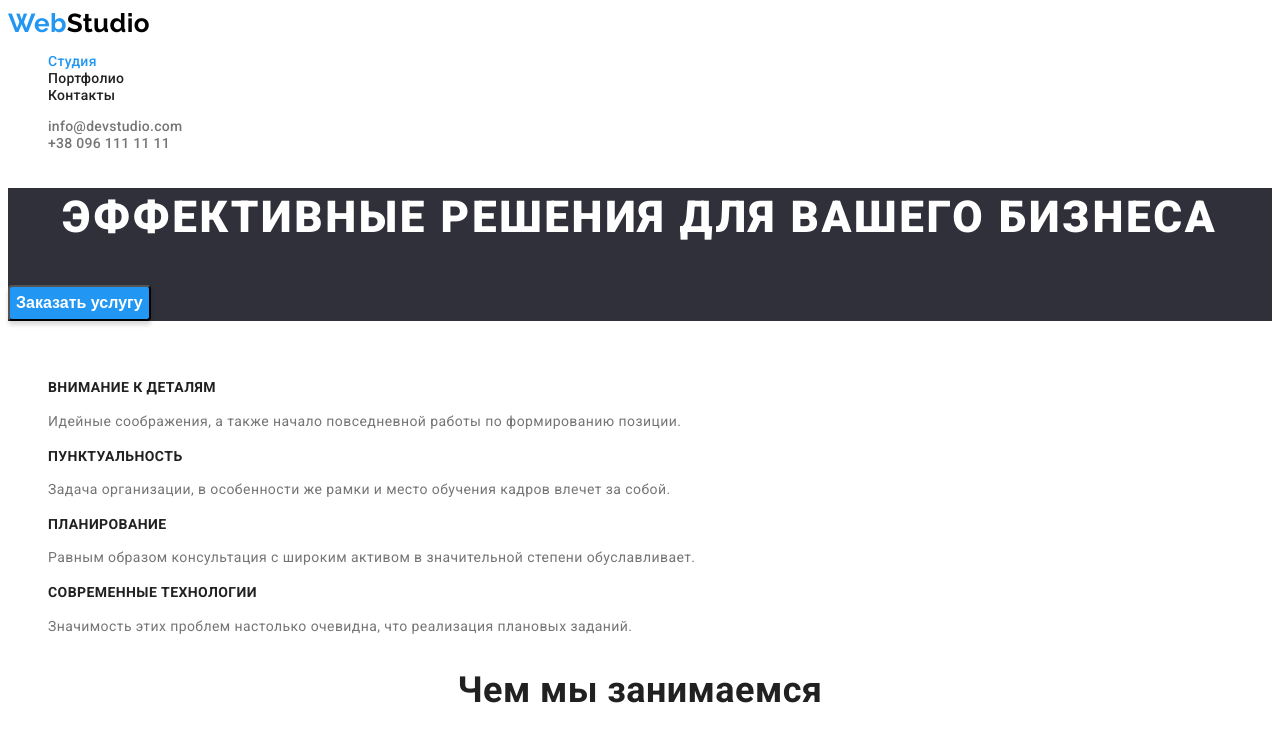
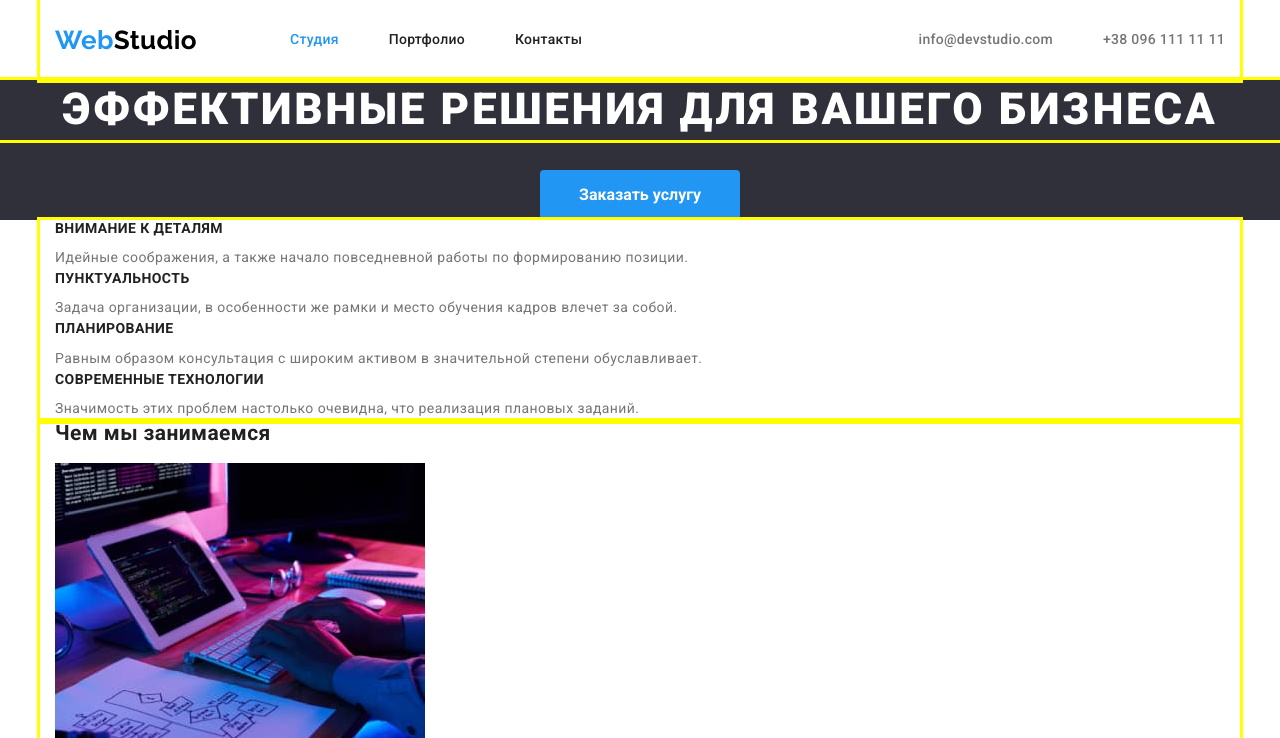
Before and after one commit to Yaros5lav/goit-markup-hw-03, a plain HTML site: page index.html in a window 1280 px wide. Shown: the top 738 px of the page. Drawn offline with nearby package versions, Linux system fonts and the light colour scheme.

Commit message:
adds flexboxes and completes header

```diff
--- a/css/styles.css
+++ b/css/styles.css
@@ -25,21 +25,40 @@ body {
 	letter-spacing: 0.03em;
 	font-size: 14px;
 }
+
+}
 .section-title {
+	margin-bottom: 50px;
 	font-size: 36px;
 	line-height: 1.17;
 	text-align: center;
 }
+.hidden {
+	position: absolute;
+	white-space: nowrap;
+	width: 1px;
+	height: 1px;
+	overflow: hidden;
+	border: 0;
+	padding: 0;
+	clip: rect(0 0 0 0);
+	clip-path: inset(50%);
+	margin: -1px;
+}
 
 /* remove dots only from existing lists */
 .list {
+	padding: 0;
+	margin: 0;
 	list-style: none;
 }
 /* remove underline from all links */
 .link {
 	text-decoration: none;
 }
-
+h1,h2,h3 {
+	margin-top: 0;
+}
 
 /* links to change color when hover and focus*/
 .linkhov:hover,
@@ -65,6 +84,38 @@ body {
 	color: var(--background-main);
 }
 /* header (can use tag for header , but better with class) */
+.container {
+	margin-right: auto;
+	margin-left: auto;
+	width: 1200px;
+	padding: 0px 15px;
+	outline: solid yellow;
+}
+.nav-list {
+	display: flex;
+}
+.nav-list-item:not(:last-child) {
+	margin-right: 50px;
+}
+.address-top {
+	display: flex;
+	/* margin-left: auto; */
+}
+.address-top-item:not(:last-child) {
+	margin-right: 50px;
+
+}
+.header-flex {
+	display: flex;
+	justify-content: space-between;
+}
+.navigation-item:not(:last-child) {
+	margin-right: 93px;
+}
+.navigation {
+	display: flex;
+	align-items: center;
+}
 .nav-link,
 .contact-link {
 	font-weight: 500;
@@ -72,9 +123,17 @@ body {
 	letter-spacing: 0.02em;
 }
 .nav-link {
+	display:block;
+	padding-top: 32px;
+	padding-bottom: 32px;
+
 	color: inherit;
 }
 .contact-link {
+	display: block;
+	padding-top: 32px;
+	padding-bottom: 32px;
+
 	color: var(--secondary-text);
 }
 
@@ -99,18 +158,23 @@ footer {
 /* section 1=hero */
 .hero {
 	background-color: var(--background-secondary);
+	text-align: center;
 }
 .hero-title {
+	margin-bottom: 30px;
 	font-weight: 900;
 	font-size: 44px;
 	line-height: 1.36;
-	text-align: center;
 	letter-spacing: 0.06em;
 	text-transform: uppercase;
 	color: var(--background-main);
+	outline: solid yellow;
 }
 .hero-button {
-	box-shadow: 0px 4px 4px rgba(0, 0, 0, 0.15);
+	padding: 10px 32px;
+	min-width: 200px;
+	border: 0px;
+	/* box-shadow: 0px 4px 4px rgba(0, 0, 0, 0.15); */
 	border-radius: 4px;
 	background-color: var(--company-color);
 	color: var(--background-main);
@@ -120,15 +184,16 @@ footer {
 }
 
 /* section 2 =reasons */
-.hidden {
-	visibility: hidden;
-}
+
 .reasons-title {
+	margin-bottom: 10px;
 	font-size: 14px;
 	line-height: 1.17;
 	text-transform: uppercase;
 }
 .reasons-text {
+	margin-top: 0;
+	margin-bottom: 0;
 	font-size: 14px;
 	line-height: 1.71;
 	color: var(--secondary-text);
@@ -151,6 +216,7 @@ footer {
 }
 .team-name {
 	font-weight: 500;
+	margin-bottom: 10px;
 }
 
 .team-text {
@@ -177,6 +243,7 @@ footer {
 	color: var(--background-main);
 }
 .portfolio-title {
+	margin-bottom: 4px;
 	color: var(--primary-text);
 	font-size: 18px;
 	line-height: 2;
--- a/index.html
+++ b/index.html
@@ -6,10 +6,13 @@
     <meta name="viewport" content="width=device-width, initial-scale=1.0" />
     <title>Студия</title>
     <!-- fonts -->
-    <!-- weird links -->
+    <link
+      rel="stylesheet"
+      href="https://cdnjs.cloudflare.com/ajax/libs/modern-normalize/1.0.0/modern-normalize.min.css"
+    />
     <link rel="preconnect" href="https://fonts.googleapis.com" />
     <link rel="preconnect" href="https://fonts.gstatic.com" crossorigin />
-    <!-- /weird links -->
+
     <link
       href="https://fonts.googleapis.com/css2?family=Raleway:wght@700&family=Roboto:wght@400;500;700;900&display=swap"
       rel="stylesheet"
@@ -19,25 +22,33 @@
   <body class="all">
     <!-- header -->
     <header>
+      <div class="container header-flex">
         <nav class="navigation">
-        <a href="./index.html" class="link logo"
+          <a href="./index.html" class="link logo navigation-item"
             ><span lang="en"><span class="logo-web">Web</span>Studio</span></a
           >
-        <ul class="list">
-          <li><a href="./index.html" class="link linkhov nav-link current">Студия</a></li>
-          <li><a href="./portfolio.html" class="link linkhov nav-link">Портфолио</a></li>
-          <li><a href="" class="link linkhov nav-link">Контакты</a></li>
+          <ul class="list nav-list navigation-item">
+            <li class="nav-list-item">
+              <a href="./index.html" class="link linkhov nav-link current">Студия</a>
+            </li>
+            <li class="nav-list-item">
+              <a href="./portfolio.html" class="link linkhov nav-link">Портфолио</a>
+            </li>
+            <li class="nav-list-item"><a href="" class="link linkhov nav-link">Контакты</a></li>
           </ul>
         </nav>
 
         <ul class="list address-top">
-        <li>
+          <li class="address-top-item">
             <a href="mailto:info@devstudio.com" class="link linkhov contact-link"
               >info@devstudio.com</a
             >
           </li>
-        <li><a href="tel:+380961111111" class="link linkhov contact-link">+38 096 111 11 11</a></li>
+          <li class="address-top-item">
+            <a href="tel:+380961111111" class="link linkhov contact-link">+38 096 111 11 11</a>
+          </li>
         </ul>
+      </div>
     </header>
     <!-- main -->
     <main>
@@ -51,6 +62,7 @@
       <!-- section 2 -->
       <section class="reasons">
         <!-- to hide h2 with css -->
+        <div class="container">
           <h2 class="hidden">Причины выбрать именно нас</h2>
           <ul class="list">
             <li>
@@ -78,9 +90,11 @@
               </p>
             </li>
           </ul>
+        </div>
       </section>
       <!-- section 3 -->
       <section class="processes">
+        <div class="container">
           <h2 class="section-title">Чем мы занимаемся</h2>
           <ul class="list">
             <li>
@@ -97,9 +111,11 @@
               <img src="./images/box3-2.jpg" alt="графический дизайн" width="370" />
             </li>
           </ul>
+        </div>
       </section>
       <!-- section 4 -->
       <section class="team">
+        <div class="container">
           <h2 class="section-title">Наша команда</h2>
           <ul class="list">
             <li>
@@ -123,9 +139,11 @@
               <p lang="en" class="team-text">UI Designer</p>
             </li>
           </ul>
+        </div>
       </section>
     </main>
     <footer>
+      <div class="container">
         <a href="./index.html" class="logo link logo-footer"
           ><span lang="en"><span class="logo-web">Web</span>Studio</span></a
         >
@@ -138,10 +156,13 @@
               >
             </li>
             <li>
-            <a href="tel:+380961111111" class="link linkhov contact-link-foot">+38 096 111 11 11</a>
+              <a href="tel:+380961111111" class="link linkhov contact-link-foot"
+                >+38 096 111 11 11</a
+              >
             </li>
           </ul>
         </address>
+      </div>
     </footer>
   </body>
 </html>
```
Also changed, not shown: portfolio.html (+15 -7 lines). Lines whose indentation alone changed are shown as unchanged.
